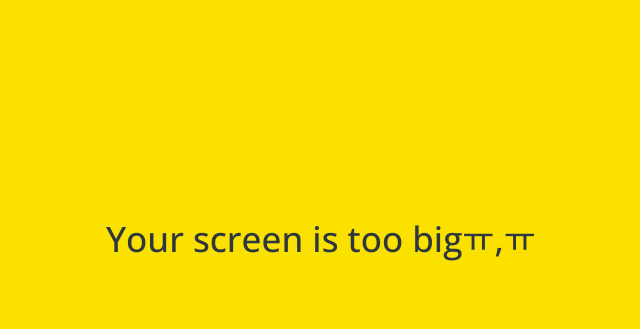
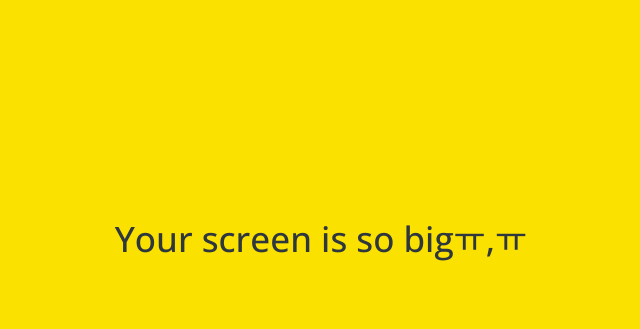
Before and after one commit to omaaan/kokoa-clone-2022, a plain HTML site: page index.html in a window 1280 px wide. Shown: the part 162-491 px from the top of the page, without its empty margins (319-959 px from the left). Drawn offline with nearby package versions, Linux system fonts and the light colour scheme.

Commit message:
too ->so

```diff
--- a/index.html
+++ b/index.html
@@ -35,7 +35,7 @@
 
       <a href="#">Find Kokoa account or password</a>
     </form>
-    <div id="no-mobile"><span>Your screen is too bigㅠ,ㅠ</span></div>
+    <div id="no-mobile"><span>Your screen is so bigㅠ,ㅠ</span></div>
 
     <script
       src="https://kit.fontawesome.com/6478f529f2.js"
```
